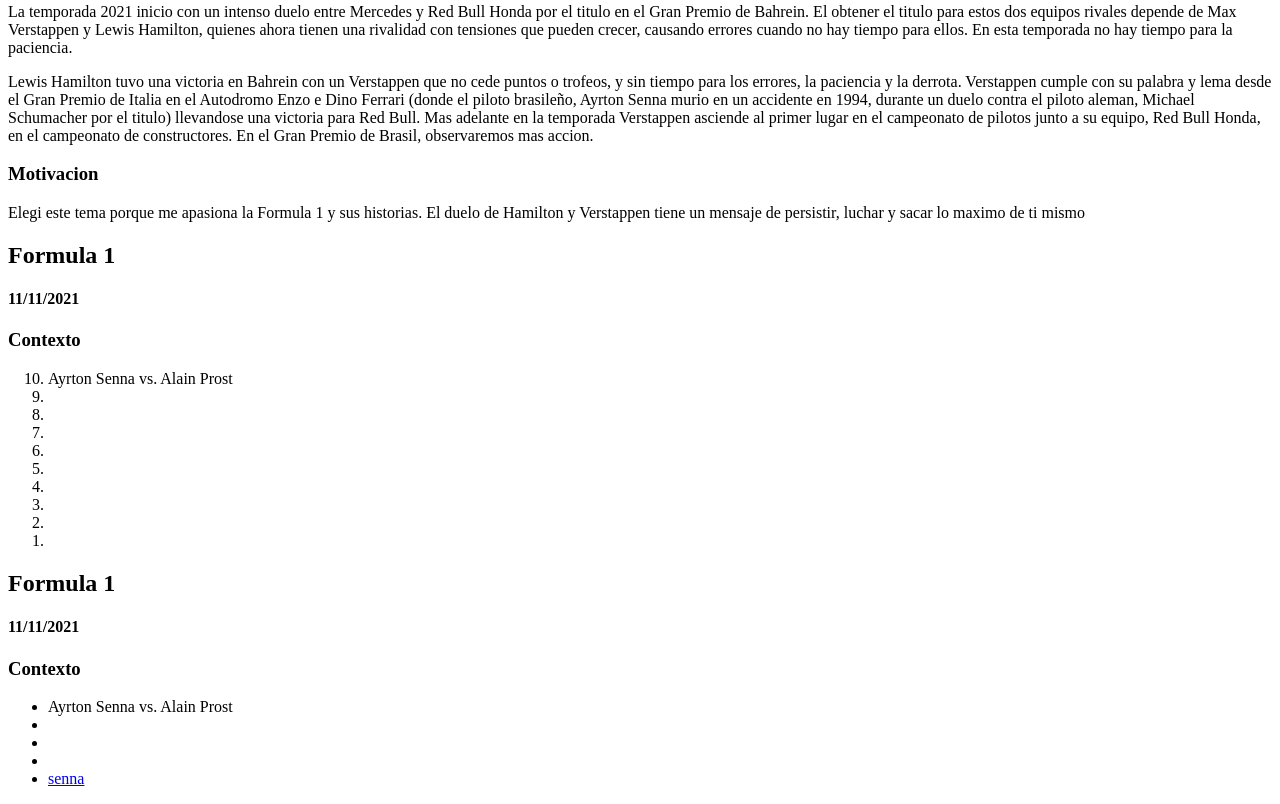
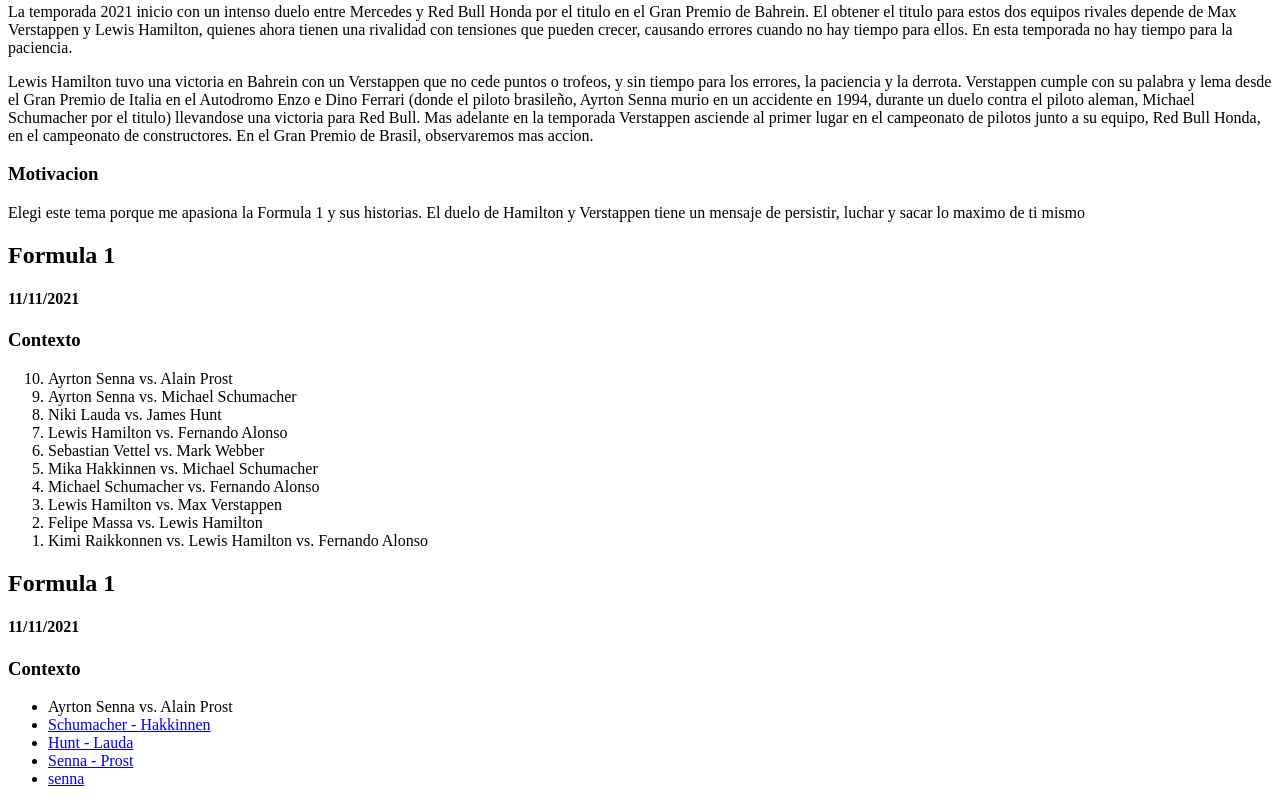
Before and after one commit to SantiAlvaDom/12-2-AlvarezDominguez-RamirezAmparo-blog-del-mundo, a plain HTML site: page Roots/tema3.html in a window 1280 px wide. Shown: the part 376-1180 px from the top of the page. Drawn offline with Linux system fonts and the light colour scheme.

Commit message:
Mi Parte Completa

```diff
--- a/Roots/tema3.html
+++ b/Roots/tema3.html
@@ -64,15 +64,15 @@
                         <p>
                             <ol reversed>
                                 <li>Ayrton Senna vs. Alain Prost</li>
-                                <li></li>
-                                <li></li>
-                                <li></li>
-                                <li></li>
-                                <li></li>
-                                <li></li>
-                                <li></li>
-                                <li></li>
-                                <li></li>
+                                <li>Ayrton Senna vs. Michael Schumacher</li>
+                                <li>Niki Lauda vs. James Hunt</li>
+                                <li>Lewis Hamilton vs. Fernando Alonso</li>
+                                <li>Sebastian Vettel vs. Mark Webber</li>
+                                <li>Mika Hakkinnen vs. Michael Schumacher</li>
+                                <li>Michael Schumacher vs. Fernando Alonso</li>
+                                <li>Lewis Hamilton vs. Max Verstappen</li>
+                                <li>Felipe Massa vs. Lewis Hamilton</li>
+                                <li>Kimi Raikkonnen vs. Lewis Hamilton vs. Fernando Alonso</li>
                             </ol>
                         </p>
                     </div>
@@ -94,9 +94,9 @@
                             <ul>
                                 <li>Ayrton Senna vs. Alain Prost</li>
 
-                                <li></li>
-                                <li></li>
-                                <li></li>
+                                <li><a href="https://www.formula1.com/en/results.html/2000/races.html"target="_blank">Schumacher - Hakkinnen</a></li>
+                                <li><a href="https://www.formula1.com/en/results.html/1976/races.html"target="_blank">Hunt - Lauda</a></li>
+                                <li><a href="https://www.formula1.com/en/results.html/1988/races.html"target="_blank">Senna - Prost</a></li>
                                 <li><a href="https://es.wikipedia.org/wiki/Ayrton_Senna" target="_blank">senna</a></li>
                             </ul>
                         </p>
```
